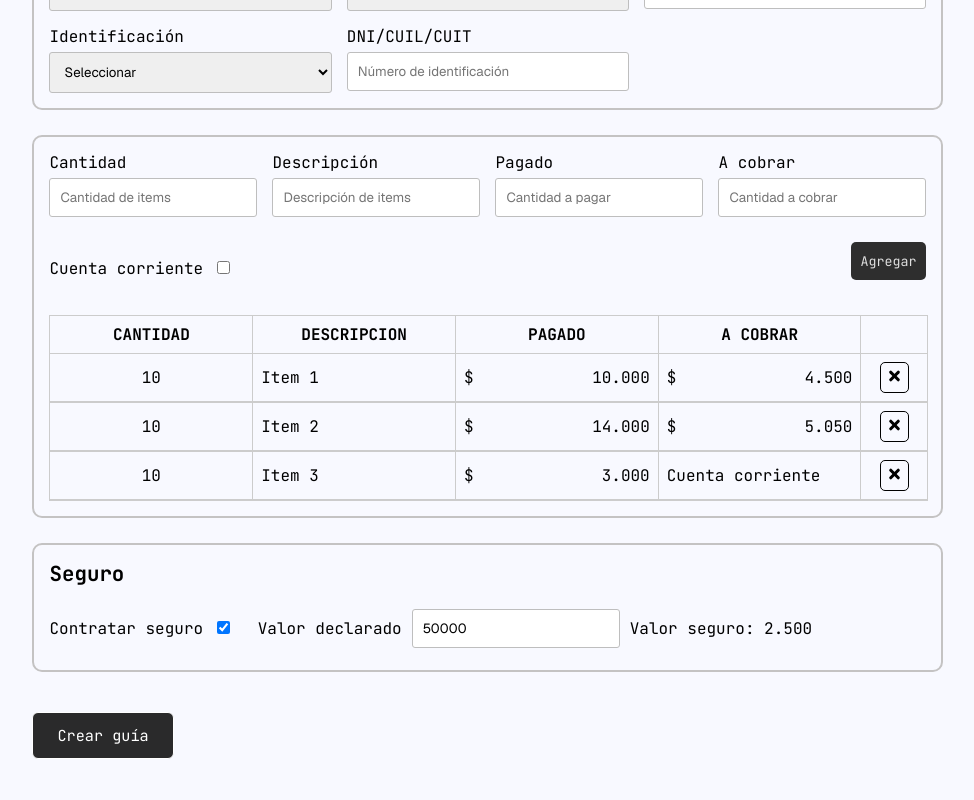
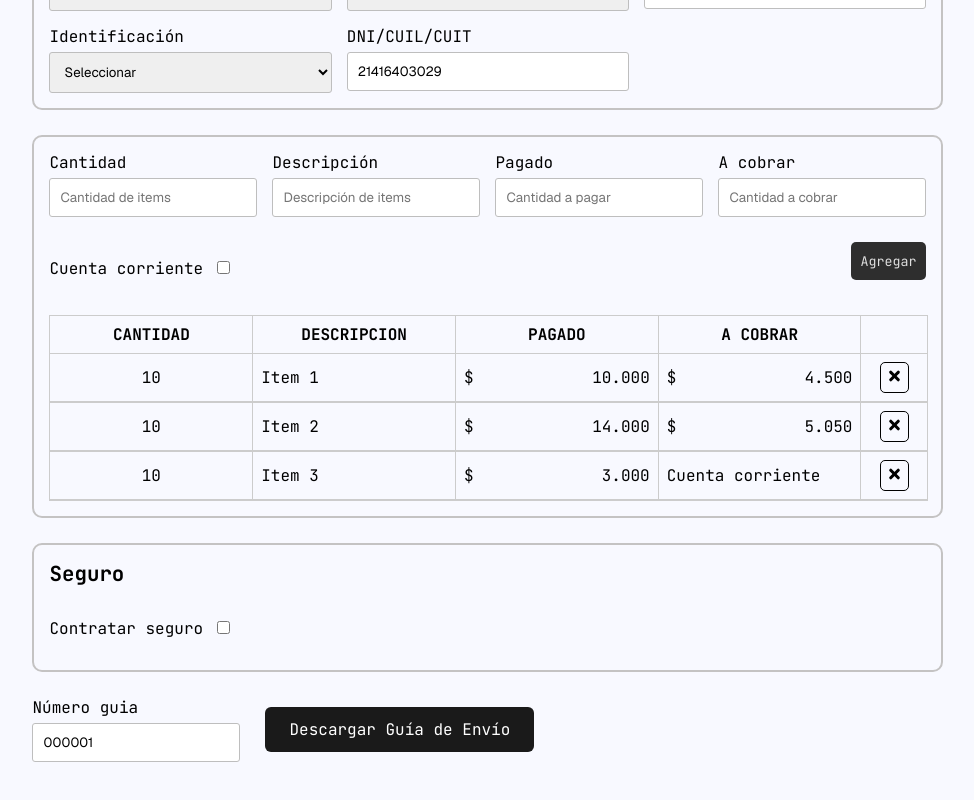
Before and after one commit to Eze-Medina/nyc-logistics-tracking-frontend, a React (Vite) app: page / in a window 1280 px wide. Shown: the part 682-1482 px from the top of the page, without its empty margins (152-1126 px from the left). Built offline with nearby package versions, Linux system fonts and the light colour scheme; what @react-pdf/renderer would draw is missing.

Commit message:
feat: finalize project improvements

```diff
--- a/package.json
+++ b/package.json
@@ -11,6 +11,7 @@
     "preview": "vite preview"
   },
   "dependencies": {
+    "@emailjs/browser": "^4.4.1",
     "@react-pdf/renderer": "^4.5.1",
     "lucide-react": "^1.23.0",
     "react": "^19.2.7",
--- a/src/interfaces/guide/guideDto.ts
+++ b/src/interfaces/guide/guideDto.ts
@@ -3,6 +3,7 @@ import type { Item } from "./item.interface";
 type IdType = 'dni' | 'cuit' | 'cuil';
 
 export interface GuideDto {
+  code: string
   sender: {
     id_number: number | '',
     id_type: IdType,
@@ -33,4 +34,5 @@ export interface GuideDto {
     insuranceCost: number
   }
   items: Item[];
+  status: string,
 }
--- a/src/modules/home/components/form/guideForm/GuideForm.tsx
+++ b/src/modules/home/components/form/guideForm/GuideForm.tsx
@@ -1,4 +1,4 @@
-import { useState } from 'react';
+import { useEffect, useState } from 'react';
 
 import { createGuide, mapFormToGuideDto } from '../../../helpers';
 import { useForm } from '../../../hooks/useForm';
@@ -6,7 +6,7 @@ import { formData } from '../../../data/formData';
 
 import type { GuideDto, Item } from '../../../../../interfaces';
 
-import { ItemsForm, ReceiverForm, SenderForm, InsuranceForm, ShipmentGuide } from '../../';
+import { ItemsForm, ReceiverForm, SenderForm, InsuranceForm, ShipmentGuide, InputText } from '../../';
 
 import style from './guideform.module.css';
 
@@ -20,8 +20,7 @@ export const GuideForm = () => {
     onResetForm
   } = useForm(formData);
 
-  const [data, setData] = useState<GuideDto | null>(null);
-  const [code, setCode] = useState<string | null>(null);
+  const [data, setData] = useState<GuideDto>(formData);
 
   const handleAddItem = (newItem: Item) => {
     setFormState(prev => ({
@@ -37,6 +36,15 @@ export const GuideForm = () => {
     }));
   };
 
+  // temporal mientras no se habilite la creacion de guias con backend
+  useEffect(() => {
+
+    const data = mapFormToGuideDto(formState);
+    setData(data);
+
+  }, [formState]);
+
+
   const sendForm = async (event: React.SubmitEvent<HTMLFormElement>) => {
     event.preventDefault();
 
@@ -48,8 +56,7 @@ export const GuideForm = () => {
       return;
     }
 
-    setData(resp.guide);
-    setCode(resp.code);
+    setData(resp);
 
     onResetForm();
   };
@@ -99,13 +106,13 @@ export const GuideForm = () => {
 
         <div className={style.div_button}>
           <button
-            className={style.button}
+            className={style.button} // display: none
             type="submit"
           >
             Crear guía
           </button>
-
-          <ShipmentGuide data={data} code={code} />
+          <InputText type='number' labelName='Número guia' name='code' placeholder='numero de guia' value={formState.code} onInputChange={onInputChange} />
+          <ShipmentGuide data={data} />
         </div>
       </form>
     </section>
--- a/src/modules/home/components/form/guideForm/guideform.module.css
+++ b/src/modules/home/components/form/guideForm/guideform.module.css
@@ -27,6 +27,7 @@
   font-size: 0.95em;
   transition: all 0.4s ease-in-out;
   cursor: pointer;
+  display: none;
 }
 
 .button:hover {
--- a/src/modules/home/components/guide/createPDF/CreatePDF.tsx
+++ b/src/modules/home/components/guide/createPDF/CreatePDF.tsx
@@ -6,12 +6,9 @@ import { styles } from './createPDF.styles'
 
 interface dataType {
   data: GuideDto;
-  code: string | null;
 }
 
 export const CreatePDF = (props: dataType) => {
-
-  console.log(props.data)
 
   const totalRemainingAmount = props.data.items
     .filter(item => !item.currentAccount)
@@ -96,7 +93,7 @@ export const CreatePDF = (props: dataType) => {
               </Text>
 
               <Text style={styles.docTitle}>
-                N° {props.code}
+                N° {props.data.code}
               </Text>
             </View>
 
--- a/src/modules/home/components/guide/shipmentGuide/ShipmentGuide.tsx
+++ b/src/modules/home/components/guide/shipmentGuide/ShipmentGuide.tsx
@@ -1,40 +1,88 @@
-import { PDFDownloadLink } from "@react-pdf/renderer";
-import { CreatePDF } from "../createPDF/CreatePDF";
+import { useState } from "react";
 
 import type { GuideDto } from "../../../../../interfaces";
 
+import { pdf } from "@react-pdf/renderer";
+import emailjs from "@emailjs/browser";
+
+import { CreatePDF } from "../createPDF/CreatePDF";
+
+import style from "./shipmentGuide.module.css";
+
 interface Props {
-  data: GuideDto | null;
-  code: string | null;
+  data: GuideDto;
 }
 
-export const ShipmentGuide = ({ data, code }: Props) => {
+export const ShipmentGuide = ({ data }: Props) => {
 
-  if (!data) {
-    return null;
-  }
+  const [loading, setLoading] = useState(false);
+
+  const handleGenerateGuide = async () => {
+    try {
+      setLoading(true);
+
+      // 1. Generar PDF
+      const pdfDocument = (
+        <CreatePDF
+          data={data}
+        />
+      );
+
+      const blob = await pdf(pdfDocument).toBlob();
+
+      // 2. Descargar PDF
+      const url = URL.createObjectURL(blob);
+
+      const downloadLink = window.document.createElement("a");
+
+      downloadLink.href = url;
+      downloadLink.download = `guia-envio-${data.code}.pdf`;
+
+      window.document.body.appendChild(downloadLink);
+
+      downloadLink.click();
+
+      window.document.body.removeChild(downloadLink);
+
+      URL.revokeObjectURL(url);
+
+      // 3. Enviar JSON por email
+      await emailjs.send(
+        import.meta.env.VITE_EMAILJS_SERVICE_ID,
+        import.meta.env.VITE_EMAILJS_TEMPLATE_ID,
+        {
+          guide_number: data.code,
+          guide_data: JSON.stringify(data, null, 2),
+        },
+        {
+          publicKey: import.meta.env.VITE_EMAILJS_PUBLIC_KEY,
+        }
+      );
+
+      console.log("Guía enviada generada correctamente");
+
+    } catch (error) {
+      console.error(
+        "Error generando o enviando la guía:",
+        error
+      );
+    } finally {
+      setLoading(false);
+    }
+  };
 
   return (
     <div>
-      <PDFDownloadLink
-        document={<CreatePDF data={data} code={code} />}
-        fileName={`guia-${code}.pdf`}
-        style={{
-          padding: "12px 24px",
-          backgroundColor: "#1a1a1a",
-          color: "#fff",
-          textDecoration: "none",
-          borderRadius: 6,
-          fontFamily: "JetBrainsMono",
-          fontSize: 15,
-        }}
+      <button
+        className={style.button}
+        type="button"
+        onClick={handleGenerateGuide}
+        disabled={loading}
       >
-        {({ loading }) =>
-          loading
-            ? "Generando PDF..."
-            : "Descargar Guía de Envío"
-        }
-      </PDFDownloadLink>
+        {loading
+          ? "Generando guía..."
+          : "Descargar Guía de Envío"}
+      </button>
     </div>
   );
 };
--- a/src/modules/home/components/guide/shipmentGuide/shipmentGuide.module.css
+++ b/src/modules/home/components/guide/shipmentGuide/shipmentGuide.module.css
@@ -0,0 +1,10 @@
+.button {
+    padding: 12px 24px;
+    background-color: #1a1a1a;
+    color: #fff;
+    border: 0px solid;
+    border-radius: 6px;
+    font-family: 'JetBrainsMono';
+    font-size: 1em;
+    cursor: pointer;
+}
--- a/src/modules/home/data/formData.ts
+++ b/src/modules/home/data/formData.ts
@@ -1,8 +1,9 @@
 import type { GuideDto } from "../../../interfaces"
 
 export const formData: GuideDto = {
+  code: '000001',
   sender: {
-    id: 41940600,
+    id_number: 41940600,
     id_type: 'dni',
     name: 'Ezequiel Medina',
     email: 'tec.medinaeze@gmail.com',
@@ -10,7 +11,7 @@ export const formData: GuideDto = {
     address: 'Las heras 7460',
   },
   receiver: {
-    id: 21416403029,
+    id_number: 21416403029,
     id_type: 'cuit',
     name: 'Pochito Lopez',
     email: 'poc.lopez@gmail.com',
@@ -26,9 +27,9 @@ export const formData: GuideDto = {
     city: "Santo Tomé"
   },
   insurance: {
-    contracted: true,
-    declaredValue: 50000,
-    insuranceCost: 2500
+    contracted: false,
+    declaredValue: 0,
+    insuranceCost: 0
   },
   items: [
     {
@@ -52,5 +53,6 @@ export const formData: GuideDto = {
       remainingAmount: 500,
       currentAccount: true,
     }
-  ]
+  ],
+  status: 'PENDING'
 }
--- a/src/modules/home/helpers/create-guide.ts
+++ b/src/modules/home/helpers/create-guide.ts
@@ -1,12 +1,6 @@
 import type { GuideDto } from "../../../interfaces";
 
-export interface CreateGuideResponse {
-  code: string;
-  guide: GuideDto;
-}
-
-export const createGuide = async (guide: GuideDto): Promise<CreateGuideResponse | null> => {
-
+export const createGuide = async (guide: GuideDto): Promise<GuideDto | null> => {
 
   const resp = await fetch('http://localhost:3000/api/guides', {
     method: 'POST',
@@ -22,19 +16,5 @@ export const createGuide = async (guide: GuideDto): Promise<CreateGuideResponse
 
   const data = await resp.json();
 
-  const dataPDF = {
-    code: data.code,
-    guide: {
-      sender: data.sender,
-      receiver: data.receiver,
-      origin: data.origin,
-      destination: data.destination,
-      items: data.items,
-      insurance: data.insurance
-    }
-  }
-
-  console.log(dataPDF);
-
-  return dataPDF;
+  return data;
 };
```
Also changed, not shown: 1 other file (tests, documents, lock files or other folders).
